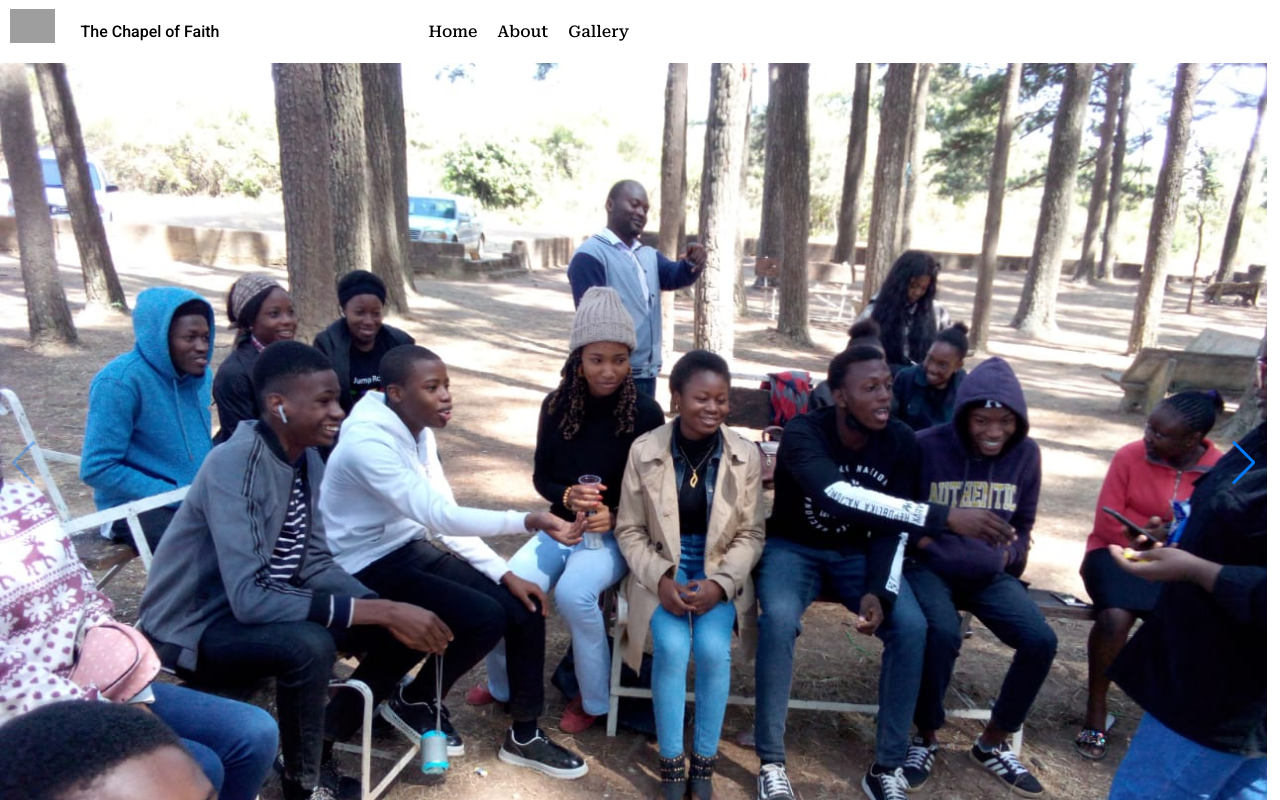
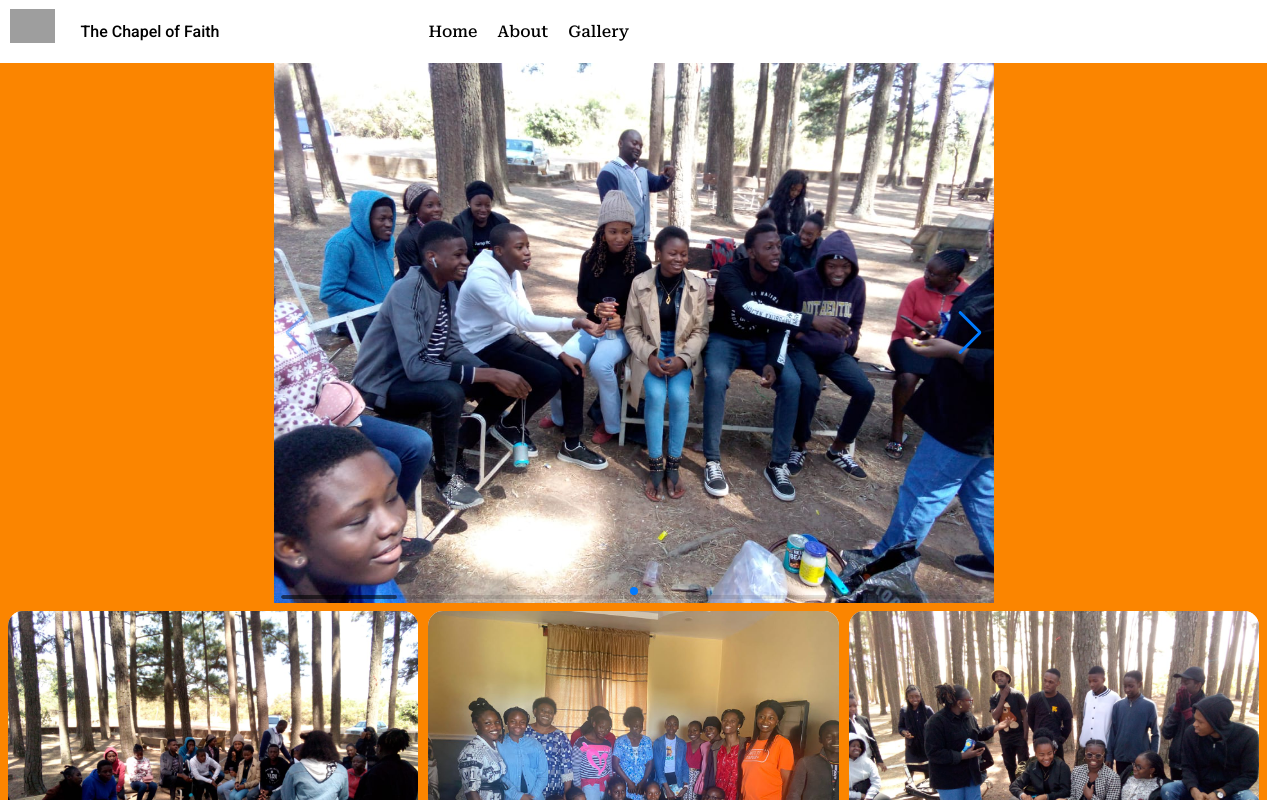
Before and after one commit to tosxin-456/Bethel-Teens, a React (Vite) app: page /Gallery in a window 1280 px wide. Shown: the top 800 px of the page. Built offline with nearby package versions, Linux system fonts and the light colour scheme; grey boxes are pictures that could not be loaded.

Commit message:
worked on the images in gallery page

```diff
--- a/src/App.css
+++ b/src/App.css
@@ -454,6 +454,7 @@ margin: auto ;
   margin: auto;
 }
 .swiper{
+  width: 45rem;
   max-height:50rem ;
 }
 .galleryImg{
@@ -461,6 +462,9 @@ margin: auto ;
   max-height: 100%; /* Ensure images don't exceed their parent container's height */
   width: auto;
   height: auto
+}
+.galleryBackground{
+  background-color: #FB8500;
 }
 @media screen and (min-width:801px) and (max-width:995px) {
 .navbar{
@@ -492,6 +496,9 @@ margin: auto ;
 .aboutUsImage{
   width: 100%;
 }
+.swiper{
+  width: 100%;
+ }
 }
 @media screen and (max-width:800px) {
 section{
@@ -500,6 +507,7 @@ height: 25rem;
 width: fit-content;
 }
 .swiper{
+  width: 100%;
   max-height:30rem ;
 }
 .firstPic p{
@@ -717,6 +725,7 @@ h1{
   margin-left: auto;
 }
 .swiper{
+  width: 100%;
   max-height:17rem ;
 }
 }
--- a/src/pages/Slider.jsx
+++ b/src/pages/Slider.jsx
@@ -32,6 +32,7 @@ const Slider = ({ selectedImage }) => {
   }, [selectedImage]);
   return (
     <>
+    <div className='galleryBackground'>
         <Swiper
       ref={swiperRef}
       modules={[Navigation, Pagination, Scrollbar, A11y]}
@@ -69,6 +70,7 @@ const Slider = ({ selectedImage }) => {
         </SwiperSlide>
       </div>
     </Swiper>
+    </div>
     </>
   );
 };
```
